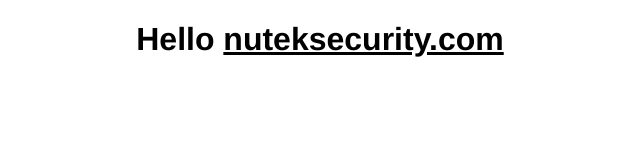
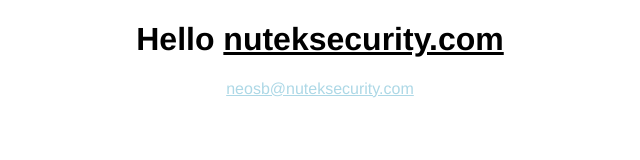
Before and after one commit to NutekSecurity/HelloNutekSecurity, a plain HTML site: page index.html in a window 1280 px wide. Shown: the whole page, without its empty margins (320-960 px from the left). Drawn offline with Linux system fonts and the light colour scheme.

Commit message:
Update index.html

```diff
--- a/index.html
+++ b/index.html
@@ -5,6 +5,13 @@
 h1 {
   text-align: center;
   font-family: 'Helvetica';
+}
+p {
+  text-align: center;
+}
+a {
+  color: #add8e6;
+  font-family: Helvetica, sans-serif;
 }
 #header-address {
   text-decoration: underline;
@@ -14,6 +21,6 @@ h1 {
 <body>
 
 <h1>Hello <span id="header-address">nuteksecurity.com</span></h1>
-
+<p><a href="mailto:neosb@nuteksecurity.com">neosb@nuteksecurity.com</a></p>
 </body>
 </html>
```
